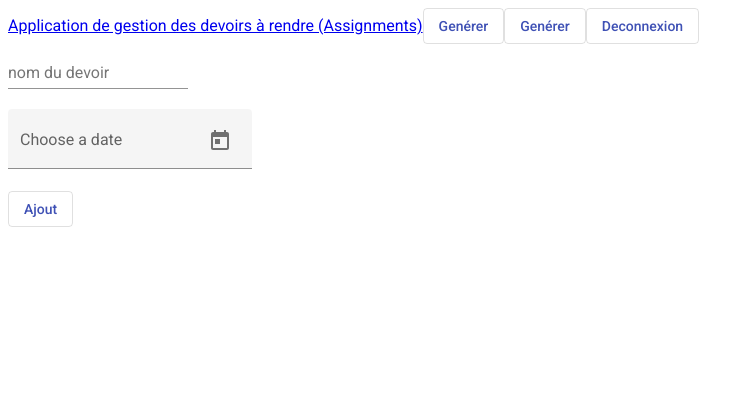
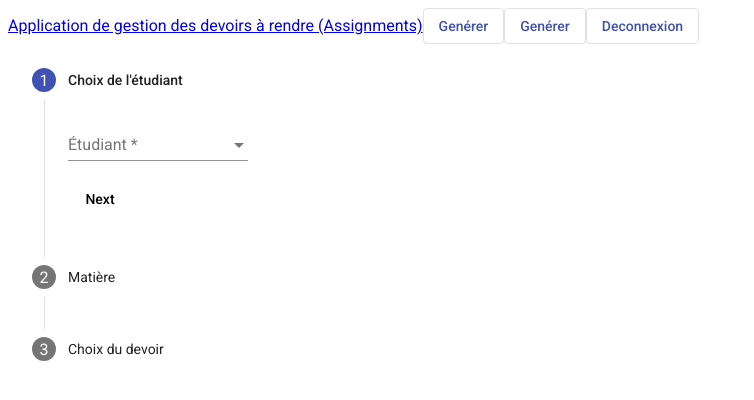
Before and after one commit to Alphailosia/client, an Angular app: page /add in a window 1280 px wide. Shown: the top 400 px of the page, without its empty margins (0-754 px from the left). Built offline with nearby package versions, Linux system fonts and the light colour scheme.

Commit message:
ajout du formulaire stepper

```diff
--- a/src/app/app.module.ts
+++ b/src/app/app.module.ts
@@ -15,6 +15,7 @@ import {MatCardModule} from '@angular/material/card';
 import { MatCheckboxModule } from '@angular/material/checkbox';
 import { AssignmentsComponent } from './assignments/assignments.component';
 import { RenduDirective } from './shared/rendu.directive';
+import {MatStepperModule} from '@angular/material/stepper';
 import { MatRadioModule } from '@angular/material/radio';
 import { MatSlideToggleModule } from '@angular/material/slide-toggle'
 import { FormsModule } from '@angular/forms';
@@ -26,6 +27,7 @@ import { AuthGuard } from './shared/auth.guard';
 import { HttpClientModule } from '@angular/common/http';
 import { AuthComponent } from './auth/auth-component/auth-component.component';
 import { MatTableModule } from '@angular/material/table';
+import {MatSelectModule} from '@angular/material/select';
 
 const routes:Routes = [
   {path:'', component:AuthComponent},
@@ -46,7 +48,7 @@ const routes:Routes = [
     AuthComponent,
   ],
   imports: [
-    BrowserModule,
+    BrowserModule,MatStepperModule,MatSelectModule,
     BrowserAnimationsModule,
     MatButtonModule, MatIconModule, MatDividerModule,
     MatInputModule,MatDatepickerModule,MatNativeDateModule,
--- a/src/app/assignments/add-assignment/add-assignment.component.html
+++ b/src/app/assignments/add-assignment/add-assignment.component.html
@@ -1,6 +1,40 @@
-<form ngForm #assignmentForm class="form">
+<mat-stepper orientation="vertical">
+  <mat-step>
+    <mat-form-field #etudiantForm class="form">
+      <ng-template matStepLabel>Choix de l'étudiant</ng-template>
+        <mat-label>Étudiant</mat-label>
+        <mat-select [(ngModel)]="etudiant" required>
+          <mat-option *ngFor="let student of students" [value]="student.value">
+            {{student.viewValue}}
+          </mat-option>
+        </mat-select>
+    </mat-form-field>
+    <div>
+      <button mat-button matStepperNext>Next</button>
+    </div>
+  </mat-step>
+  <mat-step>
+    <ng-template matStepLabel>Matière</ng-template>
+    <ng-template matStepContent>
+      <mat-form-field #etudiantForm class="form">
+        <ng-template matStepLabel>Choix de la matière</ng-template>
+          <mat-label>Matière</mat-label>
+          <mat-select [(ngModel)]="matiere" required>
+            <mat-option *ngFor="let matiere of matieres" [value]="matiere.value">
+              {{matiere.viewValue}}
+            </mat-option>
+          </mat-select>
+      </mat-form-field>
+      <div>
+        <button mat-button matStepperPrevious>Back</button>
+        <button mat-button matStepperNext>Next</button>
+      </div>
+    </ng-template>
+  </mat-step>
+  <mat-step>
+    <ng-template matStepLabel>Choix du devoir</ng-template>
     <mat-form-field>
-      <input matInput #nomAssignment placeholder="nom du devoir" [(ngModel)]="nomDevoir" name="nom">
+      <input matInput #nomAssignment placeholder="nom du devoir" [(ngModel)]="nomDevoir" name="nom" required>
     </mat-form-field>
     <br>
     <mat-form-field appearance="fill">
@@ -9,7 +43,9 @@
       <mat-datepicker-toggle matSuffix [for]="picker"></mat-datepicker-toggle>
       <mat-datepicker #picker></mat-datepicker>
     </mat-form-field>
-    <br>
-
-    <button mat-stroked-button color="primary" (click)="onSubmit(); assignmentForm.reset();">Ajout</button>
-  </form>
+    <div>
+      <button mat-button matStepperPrevious>Back</button>
+      <button mat-stroked-button color="primary" (click)="onSubmit();">Ajout</button>
+    </div>
+  </mat-step>
+</mat-stepper>
--- a/src/app/assignments/add-assignment/add-assignment.component.ts
+++ b/src/app/assignments/add-assignment/add-assignment.component.ts
@@ -3,6 +3,15 @@ import { Router } from '@angular/router';
 import { AssignmentsService } from 'src/app/shared/assignments.service';
 import { Assignment } from '../../model/assignment.model'
 
+interface Etu{
+  value:number;
+  viewValue:string;
+}
+
+interface Mat{
+  value:number;
+  viewValue:string;
+}
 @Component({
   selector: 'app-add-assignment',
   templateUrl: './add-assignment.component.html',
@@ -13,6 +22,23 @@ export class AddAssignmentComponent implements OnInit {
   ajoutDesactive = true;
   nomDevoir = "";
   dateDeRendu!: Date; // associé au champ date
+  students: Etu[] = [
+    {value:1,viewValue:'Désiré Stéphane'},
+    {value:2,viewValue:'Mercuri Sabrina'},
+    {value:3,viewValue:'Delachambre Johanna'},
+    {value:4,viewValue:'Meyer Nicolas'},
+    {value:5,viewValue:'Maugard Samuel'},
+    {value:6,viewValue:'Bydon Sacha'},
+    {value:7,viewValue:'Duvois Allan'}
+  ];
+  etudiant!: number;
+  matieres: Mat[] = [
+    {value:1,viewValue:'Base de données'},
+    {value:2,viewValue:'Développement Web'},
+    {value:3,viewValue:'Développement logiciel'},
+    {value:4,viewValue:'Management de projet'}
+  ];
+  matiere!: number;
 
   constructor(private assignmentService:AssignmentsService,
     private router:Router) { }
@@ -23,10 +49,14 @@ export class AddAssignmentComponent implements OnInit {
   onSubmit() {
     console.log(this.nomDevoir + " " + this.dateDeRendu)
     const assignmentNouveau = new Assignment();
-    assignmentNouveau.id = Math.round(Math.random()*100000)
+    assignmentNouveau.id = Math.round(Math.random()*100000000)
     assignmentNouveau.nom = this.nomDevoir;
     assignmentNouveau.dateDeRendu = this.dateDeRendu;
     assignmentNouveau.rendu = false;
+    assignmentNouveau.matiere = this.matiere;
+    assignmentNouveau.etudiant = this.etudiant;
+    assignmentNouveau.note = NaN;
+    assignmentNouveau.remarque = "";
 
     this.assignmentService.addAssignment(assignmentNouveau).subscribe(message => {
       console.log(message);
--- a/src/app/assignments/assignments.component.html
+++ b/src/app/assignments/assignments.component.html
@@ -33,7 +33,8 @@
     <mat-radio-button value="nonRendu">Non Rendu</mat-radio-button>
   </mat-radio-group>
   <!--pagination-->
-  <mat-paginator [length]="totalDocs"
+  <mat-paginator
+              [length]="totalDocs"
               [pageSize]="limit"
               [pageSizeOptions]="[5, 10, 25, 100]"
               aria-label="Select page"
```
